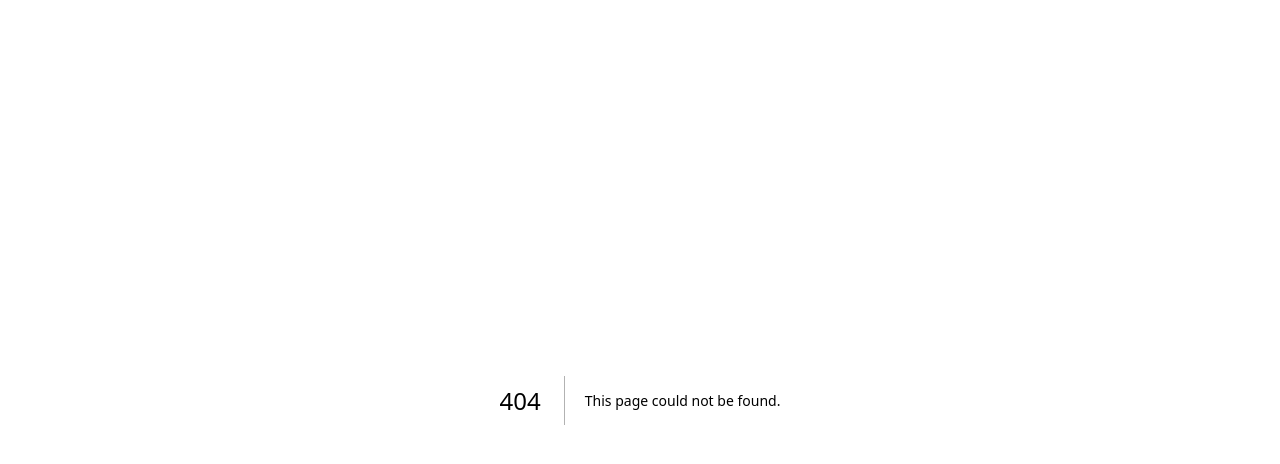
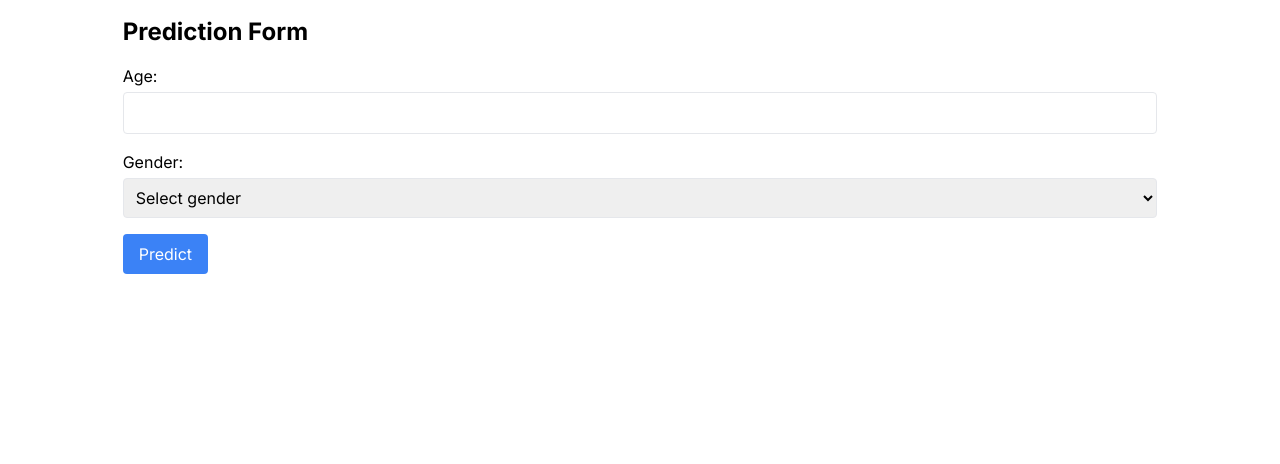
Before and after one commit to Fosberg-codex/onnxview, a Next.js app: page /dummy in a window 1280 px wide. Before the commit this address had no page. Shown: the top 464 px of the page. Built offline with nearby package versions, Linux system fonts and the light colour scheme.

Commit message:
test basic custom model

```diff
--- a/app/api/predict/route.ts
+++ /dev/null
@@ -1,40 +0,0 @@
-import { NextResponse } from 'next/server';
-import { connectMongoDB } from '@/app/lib/mongodb';
-import mlModel from '@/app/models/mlmodel';
-import { runOnnxPrediction, validateInput } from '@/app/lib/onnxruntime';
-import fs from 'fs/promises';
-import path from 'path';
-
-export async function POST(request:any) {
-  try {
-    const { modelId, inputData } = await request.json();
-
-    await connectMongoDB();
-
-    const model = await mlModel.findById(modelId);
-    if (!model) {
-      return NextResponse.json({ error: 'Model not found' }, { status: 404 });
-    }
-
-    // Validate input data
-    try {
-      validateInput(inputData, model.numberOfFeatures);
-    } catch (validationError:any) {
-      return NextResponse.json({ error: validationError.message }, { status: 400 });
-    }
-
-    // Construct the full path to the ONNX file
-    const onnxFilePath = path.join(process.cwd(), 'public', model.onnxFilePath);
-
-    // Read the ONNX file as a Buffer
-    const modelBuffer = await fs.readFile(onnxFilePath);
-
-    // Run prediction
-    const prediction = await runOnnxPrediction(modelBuffer, inputData, model.typeCase);
-
-    return NextResponse.json({ prediction });
-  } catch (error:any) {
-    console.error('Prediction error:', error);
-    return NextResponse.json({ error: error.message }, { status: 500 });
-  }
-}
--- /dev/null
+++ b/app/api/predicta/route.ts
@@ -0,0 +1,51 @@
+// /app/api/predict/route.js
+
+import { NextResponse } from 'next/server';
+import { InferenceSession, Tensor } from 'onnxruntime-node';
+import { promises as fs } from 'fs';
+import path from 'path';
+
+export const config = {
+  api: {
+    bodyParser: true,
+  },
+};
+
+export async function POST(request:any) {
+  try {
+    const { age, gender } = await request.json();
+
+    // Load the ONNX model
+    const modelPath = path.join(process.cwd(), 'public/model/nownew.onnx');
+    const modelData = await fs.readFile(modelPath);
+
+    const session = await InferenceSession.create(modelData);
+
+    // Log the input names and output names to debug
+    console.log('Model input names:', session.inputNames);
+    console.log('Model output names:', session.outputNames);
+
+    // Assuming the input name is the first one listed in session.inputNames
+    const inputName = session.inputNames[0];
+
+    //convert the gender from string to Number
+    const gend = gender === 'male' ? 1 : 0;
+
+    // Prepare the input tensor
+    const inputTensor = new Tensor('float32', new Float32Array([age, gend]), [1, 2]);
+
+    // Run the model
+    const feeds = { [inputName]: inputTensor };
+    const results = await session.run(feeds);
+
+    // Assuming the output name is the first one listed in session.outputNames
+    const outputName = session.outputNames[0];
+
+    const output = results[outputName].data;
+
+    return NextResponse.json({ prediction: output });
+  } catch (error:any) {
+    console.error('Error during prediction:', error);
+    return NextResponse.json({ error: error.message }, { status: 500 });
+  }
+}
--- /dev/null
+++ b/app/dummy/page.tsx
@@ -0,0 +1,67 @@
+'use client';
+
+import { useState } from 'react';
+import { useRouter } from 'next/navigation';
+
+export default function PredictionForm() {
+  const [age, setAge] = useState('');
+  const [gender, setGender] = useState('');
+  const [prediction, setPrediction] = useState(null);
+  const router = useRouter();
+
+  const handleSubmit = async (e:any) => {
+    e.preventDefault();
+    const response = await fetch('/api/predicta', {
+      method: 'POST',
+      headers: {
+        'Content-Type': 'application/json',
+      },
+      body: JSON.stringify({ age: parseFloat(age), gender }),
+    });
+    const result = await response.json();
+    setPrediction(result.prediction[0]);
+    router.refresh();
+  };
+
+  return (
+    <div className="container mx-auto p-4 w-5/6">
+      <h1 className="text-2xl font-bold mb-4">Prediction Form</h1>
+      <form onSubmit={handleSubmit} className="space-y-4">
+        <div>
+          <label htmlFor="age" className="block mb-1">Age:</label>
+          <input
+            type="number"
+            id="age"
+            value={age}
+            onChange={(e) => setAge(e.target.value)}
+            required
+            className="w-full p-2 border rounded"
+          />
+        </div>
+        <div>
+          <label htmlFor="gender" className="block mb-1">Gender:</label>
+          <select
+            id="gender"
+            value={gender}
+            onChange={(e) => setGender(e.target.value)}
+            required
+            className="w-full p-2 border rounded"
+          >
+            <option value="">Select gender</option>
+            <option value="male">Male</option>
+            <option value="female">Female</option>
+          </select>
+        </div>
+        <button type="submit" className="bg-blue-500 text-white px-4 py-2 rounded">
+          Predict
+        </button>
+      </form>
+      {prediction !== null && (
+        <div className="mt-4">
+          <h2 className="text-lg font-semibold border-b border-gray-200">Prediction Result:</h2>
+          <p className="text-lg">{prediction} should be recommended to him</p>
+        </div>
+      )}
+    </div>
+  );
+}
--- a/next.config.mjs
+++ b/next.config.mjs
@@ -1,27 +1,36 @@
 /** @type {import('next').NextConfig} */
 const nextConfig = {
 
-    webpack: (config, { isServer }) => {
-        // Preserve existing externals
-        config.externals = [...config.externals, 'canvas', 'jsdom'];
+        webpack: (config, { isServer }) => {
+          if (isServer) {
+            config.externals.push({
+              'onnxruntime-node': 'commonjs onnxruntime-node'
+            });
+          }
+          return config;
+        },
 
-        // Add a rule for ONNX files
-        config.module.rules.push({
-          test: /\.onnx$/,
-          use: [
-            {
-              loader: 'file-loader',
-              options: {
-                name: '[name].[ext]',
-                publicPath: '/_next/static/onnx/',
-                outputPath: `${isServer ? '../' : ''}static/onnx/`,
-              },
-            },
-          ],
-        });
+    // webpack: (config, { isServer }) => {
+    //     // Preserve existing externals
+    //     config.externals = [...config.externals, 'canvas', 'jsdom'];
 
-        return config;
-      },
+    //     // Add a rule for ONNX files
+    //     config.module.rules.push({
+    //       test: /\.onnx$/,
+    //       use: [
+    //         {
+    //           loader: 'file-loader',
+    //           options: {
+    //             name: '[name].[ext]',
+    //             publicPath: '/_next/static/onnx/',
+    //             outputPath: `${isServer ? '../' : ''}static/onnx/`,
+    //           },
+    //         },
+    //       ],
+    //     });
+
+    //     return config;
+    //   },
 };
 
 export default nextConfig;
--- /dev/null
+++ b/onnxruntime-node.d.ts
@@ -0,0 +1 @@
+declare module 'onnxruntime-node';
```
Also changed, not shown: 2 other files (tests, documents, lock files or other folders).
